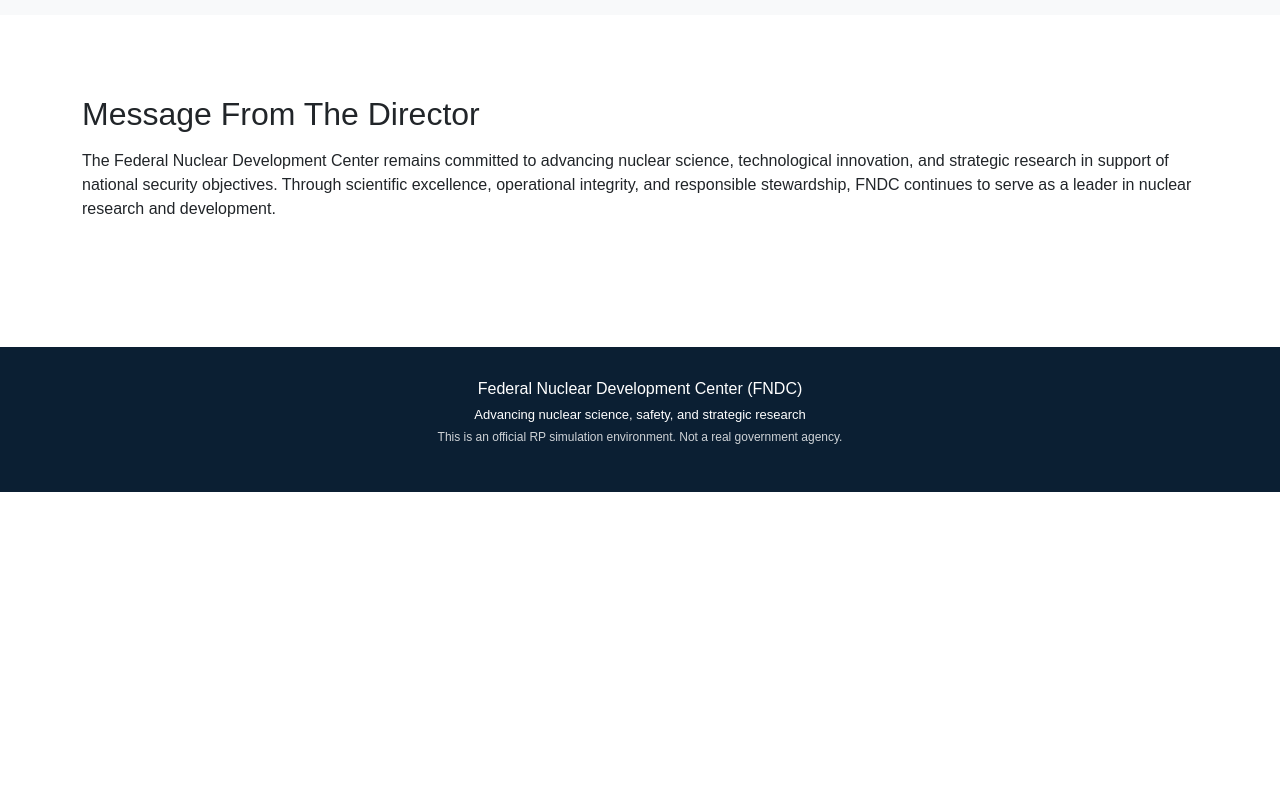
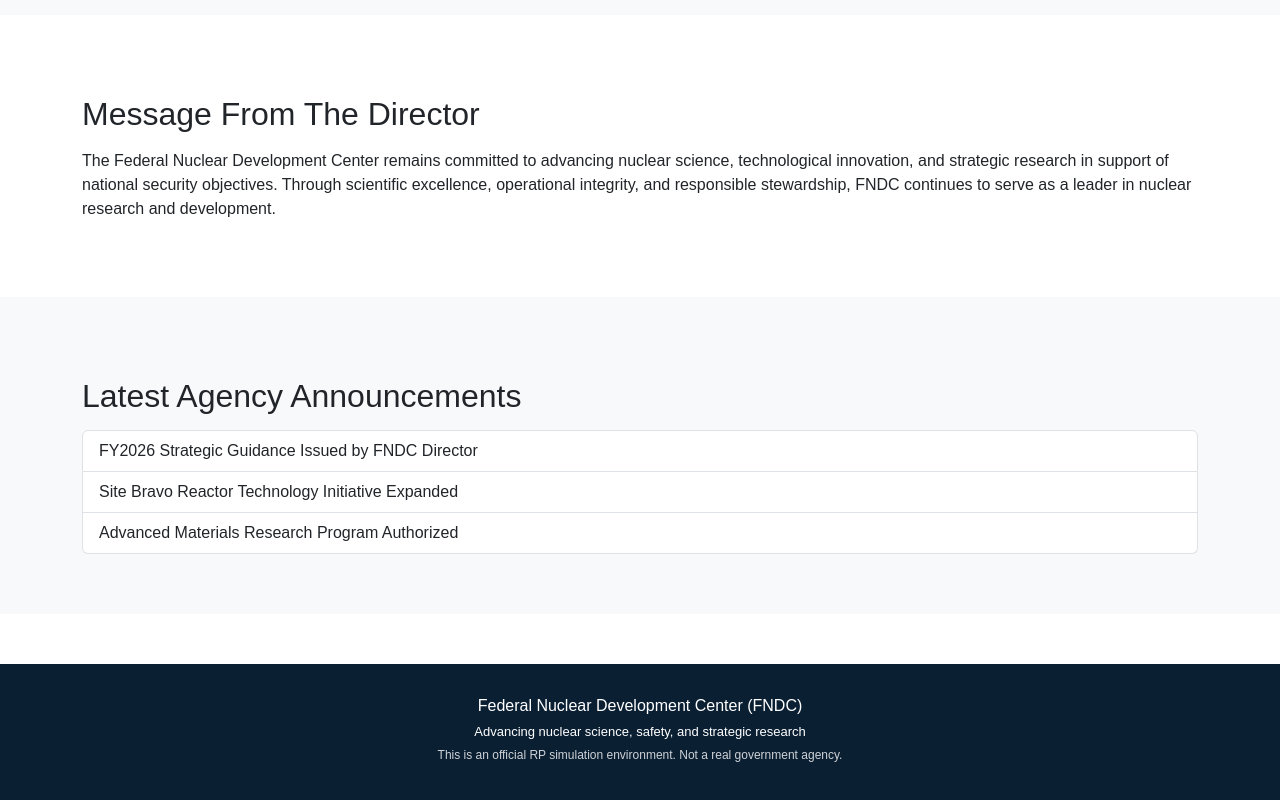
Before and after one commit to ItzSugarSpice/fndc, a plain HTML site: page index.html in a window 1280 px wide. Shown: the part 1191-1991 px from the top of the page. Before the commit the page ends 1683 px from the top, so only its background shows below. Drawn offline with nearby package versions, Linux system fonts and the light colour scheme.

Commit message:
Update index.html

```diff
--- a/index.html
+++ b/index.html
@@ -286,6 +286,34 @@
     </div>
 </section>
 
+    <section class="section bg-light">
+
+<div class="container">
+
+<h2>
+Latest Agency Announcements
+</h2>
+
+<div class="list-group">
+
+<a href="#" class="list-group-item list-group-item-action">
+FY2026 Strategic Guidance Issued by FNDC Director
+</a>
+
+<a href="#" class="list-group-item list-group-item-action">
+Site Bravo Reactor Technology Initiative Expanded
+</a>
+
+<a href="#" class="list-group-item list-group-item-action">
+Advanced Materials Research Program Authorized
+</a>
+
+</div>
+
+</div>
+
+</section>
+
 <!-- FOOTER -->
 <footer>
     <div class="container text-center">
```
